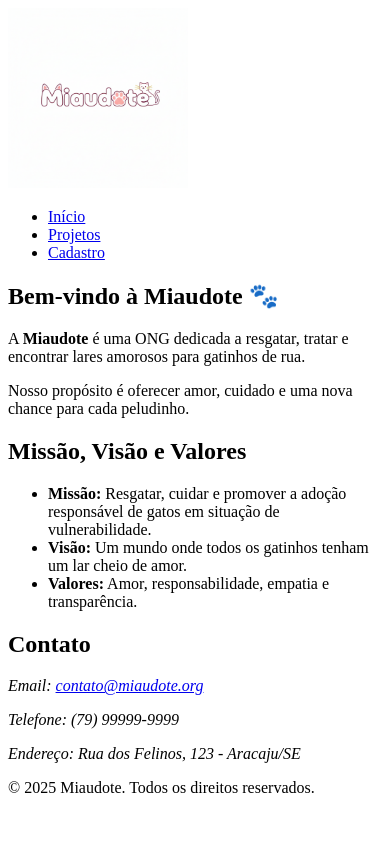
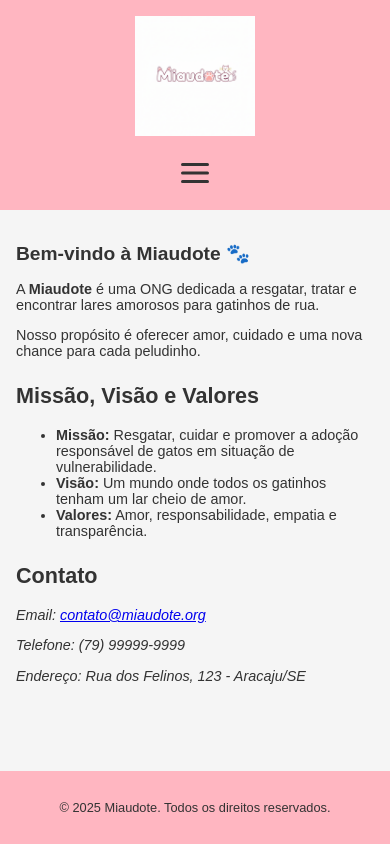
Before and after one commit to whoisbrizza/miaudote, a plain HTML site: page index.html in a window 390 px wide. Drawn offline with Linux system fonts and the light colour scheme.

Commit message:
Entrega II - Estilização e Layouts Responsivos com CSS3

```diff
--- /dev/null
+++ b/assets/css/style.css
@@ -0,0 +1,253 @@
+:root {
+  /* 🎨 Paleta de Cores */
+  --cor-primaria: #ffb6c1;
+  --cor-secundaria: #ff6b81;
+  --cor-neutra-1: #ffffff;
+  --cor-neutra-2: #f5f5f5;
+  --cor-neutra-3: #cccccc;
+  --cor-texto: #333333;
+  --cor-sucesso: #28a745;
+  --cor-erro: #dc3545;
+  --cor-aviso: #ffc107;
+
+  /* 🧱 Tipografia */
+  --fonte-principal: 'Poppins', sans-serif;
+  --tamanho-h1: 2.5rem;
+  --tamanho-h2: 2rem;
+  --tamanho-h3: 1.5rem;
+  --tamanho-texto: 1rem;
+  --tamanho-pequeno: 0.875rem;
+
+  /* 📏 Espaçamentos (escala modular) */
+  --esp-8: 8px;
+  --esp-16: 16px;
+  --esp-24: 24px;
+  --esp-32: 32px;
+  --esp-48: 48px;
+  --esp-64: 64px;
+}
+
+body {
+  font-family: var(--fonte-principal);
+  color: var(--cor-texto);
+  background-color: var(--cor-neutra-2);
+  margin: 0;
+  padding: 0;
+}
+
+body {
+  display: grid;
+  grid-template-rows: auto 1fr auto;
+  min-height: 100vh;
+}
+header, footer {
+  background-color: var(--cor-primaria);
+  text-align: center;
+  padding: var(--esp-16);
+}
+nav ul {
+  list-style: none;
+  display: flex;
+  justify-content: center;
+  gap: var(--esp-24);
+  padding: 0;
+}
+nav a {
+  text-decoration: none;
+  color: var(--cor-texto);
+  font-weight: bold;
+}
+
+/* ===================== */
+/* 📱 Responsividade */
+/* ===================== */
+
+/* Telas grandes (até 1200px) */
+@media (max-width: 1200px) {
+  main {
+    padding: 1.5rem;
+  }
+}
+
+/* Telas médias (até 992px) */
+@media (max-width: 992px) {
+  nav ul {
+    gap: 1rem;
+  }
+
+  section {
+    margin-bottom: 1.5rem;
+  }
+}
+
+/* Tablets (até 768px) */
+@media (max-width: 768px) {
+  nav {
+    flex-direction: column;
+    align-items: center;
+  }
+
+  nav ul {
+    flex-direction: column;
+    align-items: center;
+  }
+
+  main {
+    padding: 1rem;
+  }
+}
+
+/* Smartphones médios (até 576px) */
+@media (max-width: 576px) {
+  header img {
+    width: 120px;
+  }
+
+  h1 {
+    font-size: 1.5rem;
+  }
+
+  nav ul {
+    gap: 0.5rem;
+  }
+}
+
+/* Smartphones pequenos (até 400px) */
+@media (max-width: 400px) {
+  body {
+    font-size: 0.9rem;
+  }
+
+  h1 {
+    font-size: 1.2rem;
+  }
+
+  nav ul {
+    flex-direction: column;
+    gap: 0.3rem;
+  }
+
+  footer p {
+    font-size: 0.8rem;
+  }
+}
+
+/* ===== Estilos do Nav (com hambúrguer) ===== */
+.site-nav {
+  display: flex;
+  align-items: center;
+  justify-content: space-between;
+  gap: 1rem;
+}
+
+/* Reset da lista de navegação */
+.nav-list {
+  list-style: none;
+  display: flex;
+  gap: 1.5rem;
+  margin: 0;
+  padding: 0;
+  align-items: center;
+}
+
+/* Link styles */
+.nav-list a {
+  text-decoration: none;
+  color: #333;
+  font-weight: 600;
+}
+
+/* Botão hambúrguer (visually hidden em desktop) */
+.nav-toggle {
+  background: none;
+  border: none;
+  cursor: pointer;
+  padding: 0.5rem;
+  display: none; /* ficará visível só em telas pequenas */
+}
+
+/* Hambúrguer visual */
+.hamburger {
+  display: inline-block;
+  width: 28px;
+  height: 20px;
+  position: relative;
+}
+.hamburger .bar {
+  display: block;
+  height: 3px;
+  width: 100%;
+  background: #333;
+  border-radius: 2px;
+  position: absolute;
+  left: 0;
+  transition: transform 0.25s ease, opacity 0.2s ease;
+}
+.hamburger .bar-1 { top: 0; }
+.hamburger .bar-2 { top: 50%; transform: translateY(-50%); }
+.hamburger .bar-3 { bottom: 0; }
+
+/* Quando o botão está ativo (menu aberto) transforma o ícone em 'X' */
+.nav-toggle[aria-expanded="true"] .bar-1 {
+  transform: translateY(8px) rotate(45deg);
+}
+.nav-toggle[aria-expanded="true"] .bar-2 {
+  opacity: 0;
+}
+.nav-toggle[aria-expanded="true"] .bar-3 {
+  transform: translateY(-8px) rotate(-45deg);
+}
+
+/* ===== Responsividade específica para o menu ===== */
+
+/* Em telas ≤ 768px: mostrar botão, esconder nav horizontal e usar menu vertical */
+@media (max-width: 768px) {
+  .nav-toggle {
+    display: inline-block;
+  }
+
+  .nav-list {
+    position: absolute;
+    top: 72px; /* ajuste conforme sua altura de header */
+    right: 1rem;
+    background: white;
+    box-shadow: 0 8px 20px rgba(0,0,0,0.08);
+    border-radius: 8px;
+    flex-direction: column;
+    align-items: flex-start;
+    padding: 0.75rem 1rem;
+    gap: 0.5rem;
+    min-width: 160px;
+    transform-origin: top right;
+    transform: scale(0.95);
+    opacity: 0;
+    pointer-events: none;
+    transition: opacity 0.22s ease, transform 0.18s ease;
+    z-index: 999;
+  }
+
+  /* Menu aberto */
+  .nav-list.open {
+    transform: scale(1);
+    opacity: 1;
+    pointer-events: auto;
+  }
+
+  /* Ajuste para links dentro do dropdown */
+  .nav-list a {
+    display: block;
+    padding: 0.35rem 0.25rem;
+    width: 100%;
+  }
+}
+
+/* Para telas bem pequenas, ajustar padding e tamanho da imagem */
+@media (max-width: 400px) {
+  .brand img {
+    width: 120px;
+  }
+  .nav-list {
+    right: 0.5rem;
+    min-width: 140px;
+  }
+}
--- a/index.html
+++ b/index.html
@@ -5,18 +5,33 @@
   <meta name="viewport" content="width=device-width, initial-scale=1.0">
   <meta name="description" content="Miaudote - ONG dedicada ao resgate, cuidado e adoção de gatinhos de rua.">
   <title>Miaudote | Ajudando Gatinhos de Rua</title>
+  <link rel="stylesheet" href="assets/css/style.css">
 </head>
 <body>
 <header>
-    <img src="assets/images/logo.png" alt="Logo Miaudote" width="180">
-    <nav>
-      <ul>
+  <nav class="site-nav" aria-label="Navegação principal">
+    <a class="brand" href="index.html" aria-label="Miaudote - voltar ao início">
+      <img src="assets/images/logo.png" alt="Logo Miaudote" width="160">
+    </a>
+
+    <!-- Botão Hambúrguer -->
+    <button id="nav-toggle" class="nav-toggle" aria-controls="nav-list" aria-expanded="false" aria-label="Abrir menu">
+      <span class="hamburger">
+        <span class="bar bar-1"></span>
+        <span class="bar bar-2"></span>
+        <span class="bar bar-3"></span>
+      </span>
+    </button>
+
+    <!-- Lista de navegação -->
+    <ul id="nav-list" class="nav-list">
       <li><a href="index.html">Início</a></li>
       <li><a href="projetos.html">Projetos</a></li>
       <li><a href="cadastro.html">Cadastro</a></li>
     </ul>
   </nav>
 </header>
+
 
   <main>
     <section>
```
Also changed, not shown: cadastro.html (+1 -1 lines), projetos.html (+1 -1 lines). Lines whose indentation alone changed are shown as unchanged.
